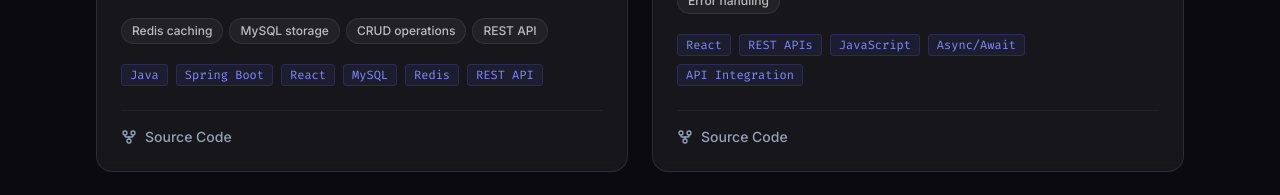
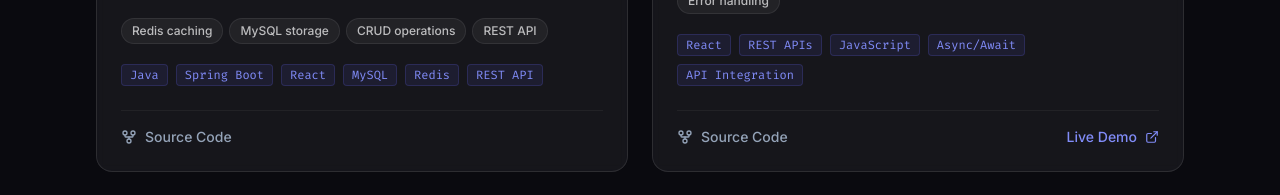
Before and after one commit to MulMukendi/mulumba-portfolio-site, a React (Vite) app: page / in a window 1280 px wide. Shown: the part 3620-3815 px from the top of the page. Built offline with nearby package versions, Linux system fonts and the light colour scheme.

Commit message:
feat: added weather app demo link

```diff
--- a/src/components/Projects.jsx
+++ b/src/components/Projects.jsx
@@ -24,7 +24,7 @@ const projects = [
     color: 'from-sky-500 to-blue-400',
     features: ['Real-time weather', 'Geo-coordinate lookup', 'Async API calls', 'Error handling'],
     github: 'https://github.com/mulmukendi',
-    demo: null,
+    demo: 'https://mulumba-weather-app.vercel.app/',
   },
   {
     id: 3,
```
